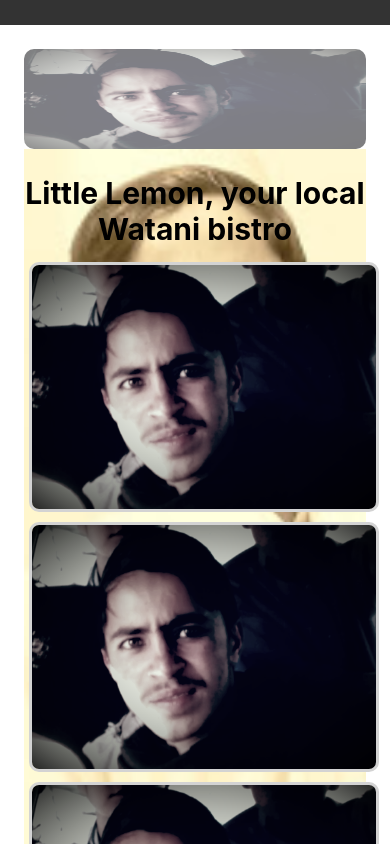
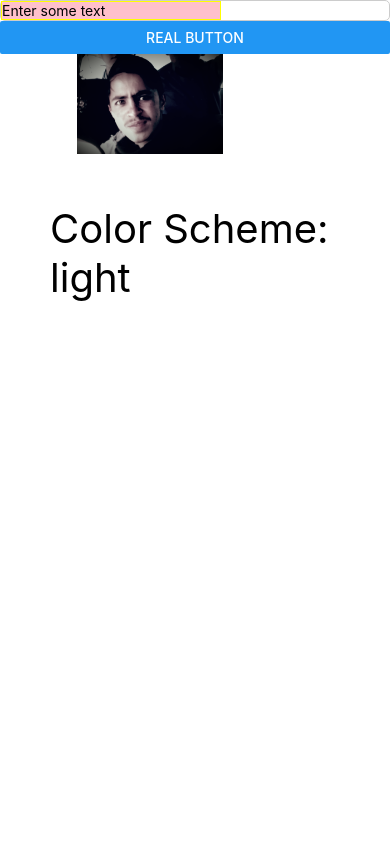
Before and after one commit to Hussain-hamim/Taskly, a React Native app: screen / in a window 390 px wide. Built offline with nearby package versions, Linux system fonts and the light colour scheme.

Commit message:
useColor Scheme

```diff
--- a/App.js
+++ b/App.js
@@ -17,10 +17,10 @@ export default function App() {
       {/* <Header /> */}
       {/* <LoginScreen /> */}
       {/* <FeedbackForm /> */}
-      {/* <ClearableTextInput /> */}
+      <ClearableTextInput />
       {/* <MenuItems /> */}
       {/* <WelcomeScreen /> */}
-      <Welcome />
+      {/* <Welcome /> */}
       {/* <Footer /> */}
       <StatusBar style="auto" />
     </View>
@@ -30,6 +30,6 @@ export default function App() {
 const styles = StyleSheet.create({
   container: {
     flex: 1,
-    backgroundColor: "#333333",
+    // backgroundColor: "#333333",
   },
 });
--- a/components/ClearableTextInput.js
+++ b/components/ClearableTextInput.js
@@ -9,15 +9,32 @@ import {
   Button,
   Alert,
   Image,
+  useColorScheme,
+  ScrollView,
 } from "react-native";
 
 const ClearableTextInput = () => {
   const [value, setValue] = useState("");
+  const colorScheme = useColorScheme();
 
   return (
-    <>
-      <SafeAreaView>
-        <View style={styles.container}>
+    <ScrollView
+    //   style={[
+    //     { backgroundColor: "black" },
+    //     colorScheme === "light"
+    //       ? { backgroundColor: "#fff" }
+    //       : { backgroundColor: "#333333" },
+    //   ]}
+    >
+      <SafeAreaView
+        style={[
+          styles.container,
+          colorScheme === "light"
+            ? { backgroundColor: "#fff" }
+            : { backgroundColor: "#333333" },
+        ]}
+      >
+        <View>
           <TextInput
             style={styles.input}
             value={value}
@@ -62,12 +79,15 @@ const ClearableTextInput = () => {
           resizeMode: "contain", // stretch, repeat, cover, center
         }}
       />
-    </>
+
+      <Text style={styles.regular}>Color Scheme: {colorScheme}</Text>
+    </ScrollView>
   );
 };
 
 const styles = StyleSheet.create({
   container: {
+    flex: 1,
     flexDirection: "row",
     alignItems: "center",
     borderWidth: 1,
@@ -96,6 +116,11 @@ const styles = StyleSheet.create({
     fontSize: 18,
   },
   button: {},
+
+  regular: {
+    margin: 50,
+    fontSize: 40,
+  },
 });
 
 export default ClearableTextInput;
```
